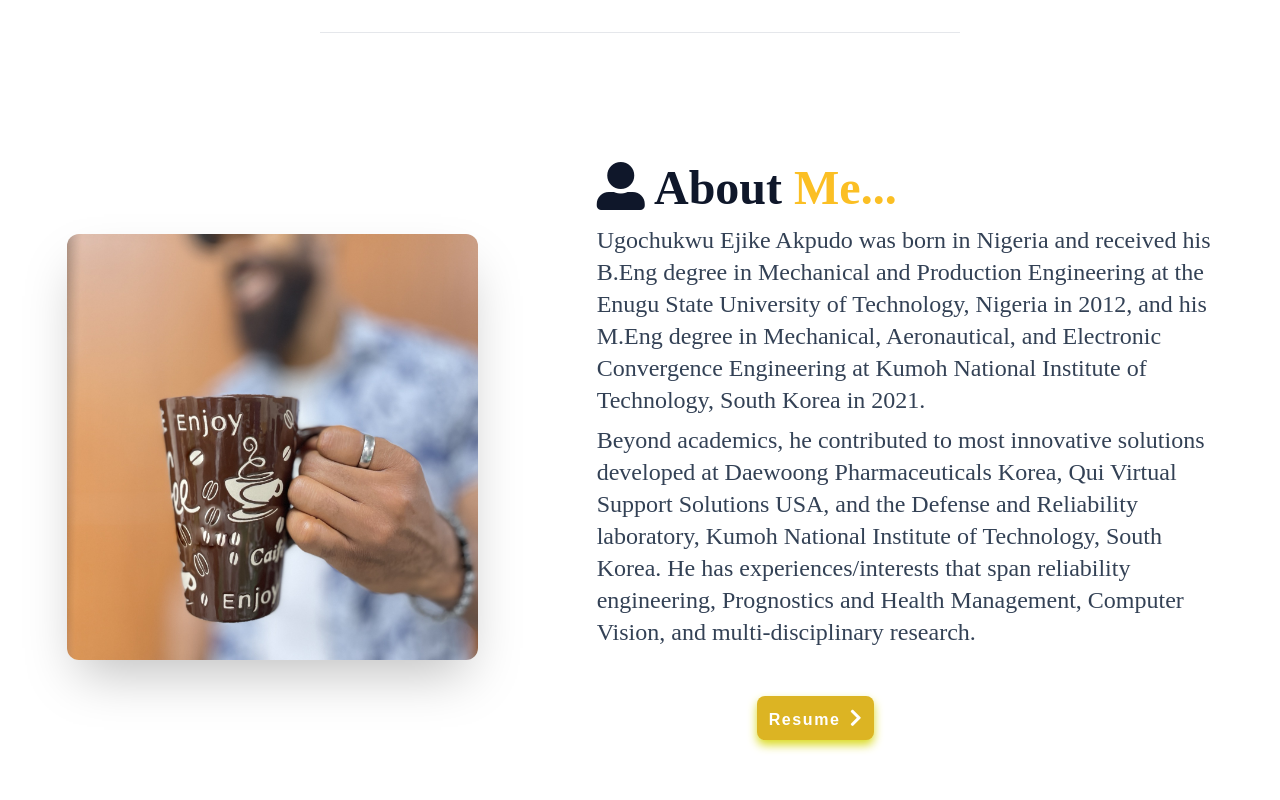
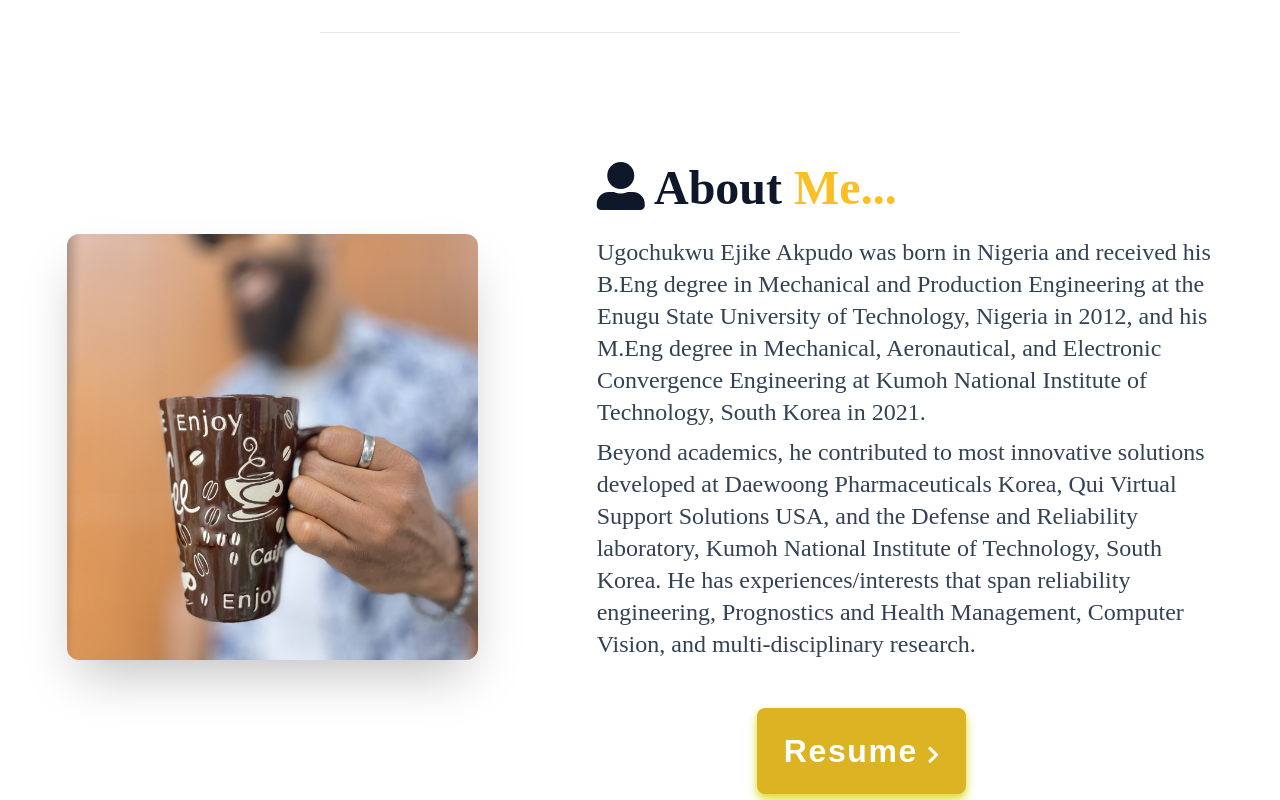
Before and after one commit to odomaurice/ugo_portfolio, a website: page build/index.html in a window 1280 px wide. Shown: the part 820-1620 px from the top of the page. Drawn offline with nearby package versions, Linux system fonts and the light colour scheme; a web font is replaced by a local one.

Commit message:
Add files via upload

```diff
--- a/src/input.css
+++ b/src/input.css
@@ -79,7 +79,7 @@
         margin-top: 1rem;
         position: absolute;
         line-height: 1;
-        padding: 1rem 1.5rem;
+        /* padding: 1rem 4rem; */
         border-radius: 4em;
         transition: 0.5s;
         color: #ddd;
@@ -242,7 +242,7 @@
         }
 
         .resumebtn .btn {
-            padding: 0.75rem;
+            padding: 1.7rem;
             border-radius: 0.5em;
             transition: 0.3s;
             color: #fff;
@@ -254,7 +254,7 @@
 
         .resumebtn .btn span {
             font-weight: 600;
-            font-size: 1rem;
+            font-size: 2rem;
             letter-spacing: 0.1rem;
         }
 
@@ -1507,7 +1507,7 @@
                                     color: #fff;
                                     border: none;
                                     outline: none;
-                                    font-size: 1.3rem;
+                                    font-size: 2rem;
                                     cursor: pointer;
                                     border-radius: 5px;
                                     padding: 13px 25px;
@@ -1594,14 +1594,14 @@
                                 }
 
                                 .footer .box-container .box h3 {
-                                    font-size: 2.0rem;
+                                    font-size: 3rem;
                                     /* color: #fff; */
                                     padding-bottom: 1rem;
                                     font-weight: normal;
                                 }
 
                                 .footer .box-container .box p {
-                                    font-size: 1.5rem;
+                                    font-size: 2rem;
                                     /* color: #ccc; */
                                     padding: 0.7rem 0;
                                     text-transform: none;
@@ -1613,7 +1613,7 @@
                                 }
 
                                 .footer .box-container .box a {
-                                    font-size: 1.5rem;
+                                    font-size: 1.8rem;
                                     /* color: rgb(238, 238, 238); */
                                     padding: 0.3rem 0;
                                     display: block;
```
Also changed, not shown: build/css/style.css, build/index.html, build/js/main.js, build/js/swiper-bundle.min.js.
